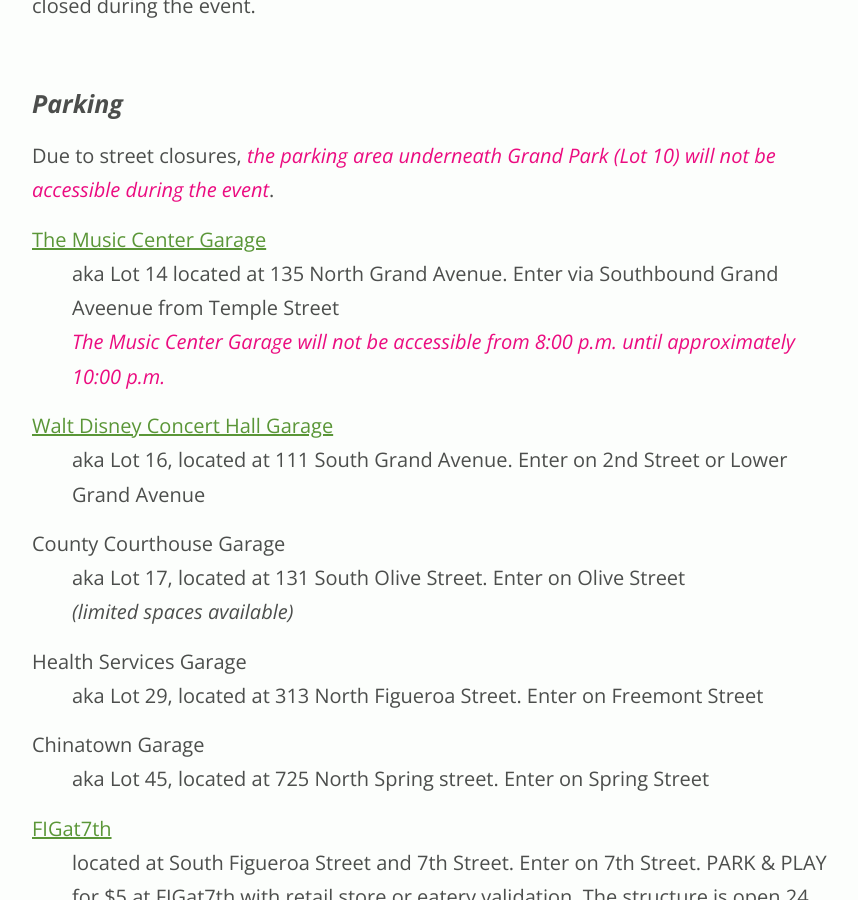
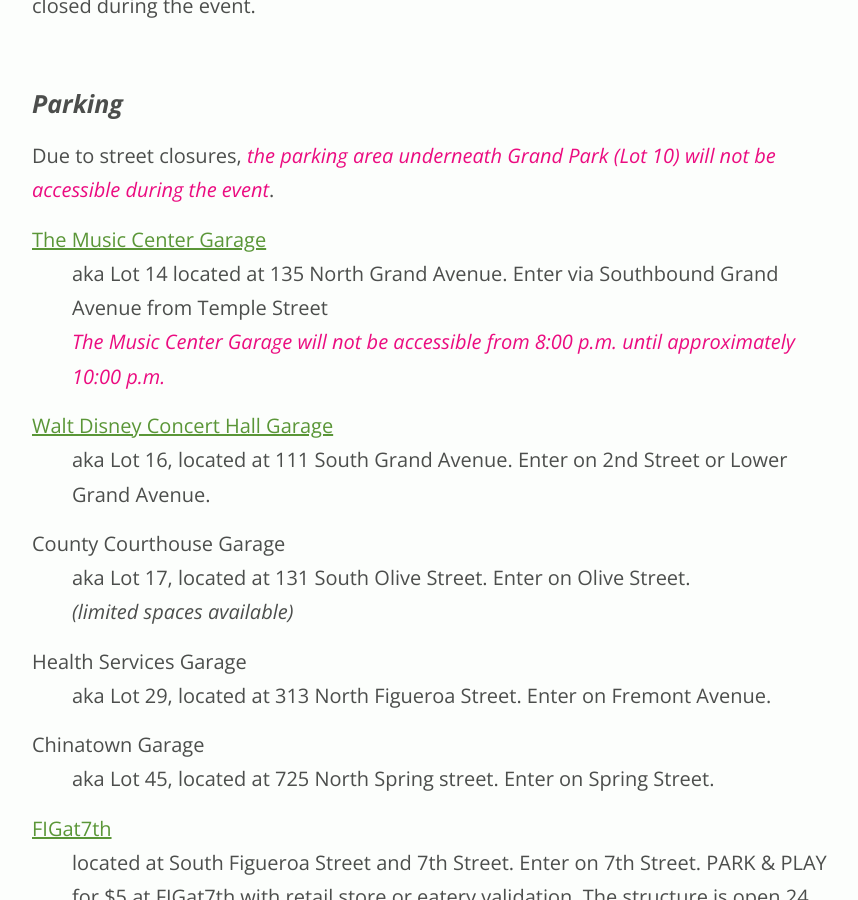
Before and after one commit to grandparkla/july4, a Jekyll site: the page built from index.markdown, in a window 1280 px wide and 900 px high, scrolled down 12406 px. Shown: the whole window, without its empty margins (208-1066 px from the left). Built offline with Jekyll 4.4.1, drawn with Linux system fonts in a browser that asks for light colours; some of the changed text lies outside the part shown.

Commit message:
Fix typo

```diff
--- a/index.markdown
+++ b/index.markdown
@@ -281,24 +281,24 @@
 Due to street closures, **the parking area underneath Grand Park (Lot 10) will not be accessible during the event**.
 
 [The Music Center Garage](https://www.musiccenter.org/visit/Getting-Here-and-Around/Parking/)
-: aka Lot 14 located at 135 North Grand Avenue. Enter via Southbound Grand Aveenue from Temple Street
+: aka Lot 14 located at 135 North Grand Avenue. Enter via Southbound Grand Avenue from Temple Street
 : **The Music Center Garage will not be accessible from <span class="time">8:00 p.m.</span> until approximately <span class="time">10:00 p.m.</span>**
 
 [Walt Disney Concert Hall Garage](http://www.laphil.com/visit/parking)
-: aka Lot 16, located at 111 South Grand Avenue. Enter on 2nd Street or Lower Grand Avenue
+: aka Lot 16, located at 111 South Grand Avenue. Enter on 2nd Street or Lower Grand Avenue.
 
 County Courthouse Garage
-: aka Lot 17, located at 131 South Olive Street. Enter on Olive Street
+: aka Lot 17, located at 131 South Olive Street. Enter on Olive Street.
 : _(limited spaces available)_
 
 Health Services Garage
-: aka Lot 29, located at 313 North Figueroa Street. Enter on Freemont Street
+: aka Lot 29, located at 313 North Figueroa Street. Enter on Fremont Avenue.
 
 Chinatown Garage
-: aka Lot 45, located at 725 North Spring street. Enter on Spring Street
+: aka Lot 45, located at 725 North Spring street. Enter on Spring Street.
 
 [FIGat7th](http://www.figat7th.com/directions-parking-2/)
-: located at South Figueroa Street and 7th Street. Enter on 7th Street. PARK & PLAY for $5 at FIGat7th with retail store or eatery validation. The structure is open 24 hours and parking validation is valid for up to 12 hours
+: located at South Figueroa Street and 7th Street. Enter on 7th Street. PARK & PLAY for $5 at FIGat7th with retail store or eatery validation. The structure is open 24 hours and parking validation is valid for up to 12 hours.
 
 ### Bicycle Parking
 
```
Also changed, not shown: 1 other file.
